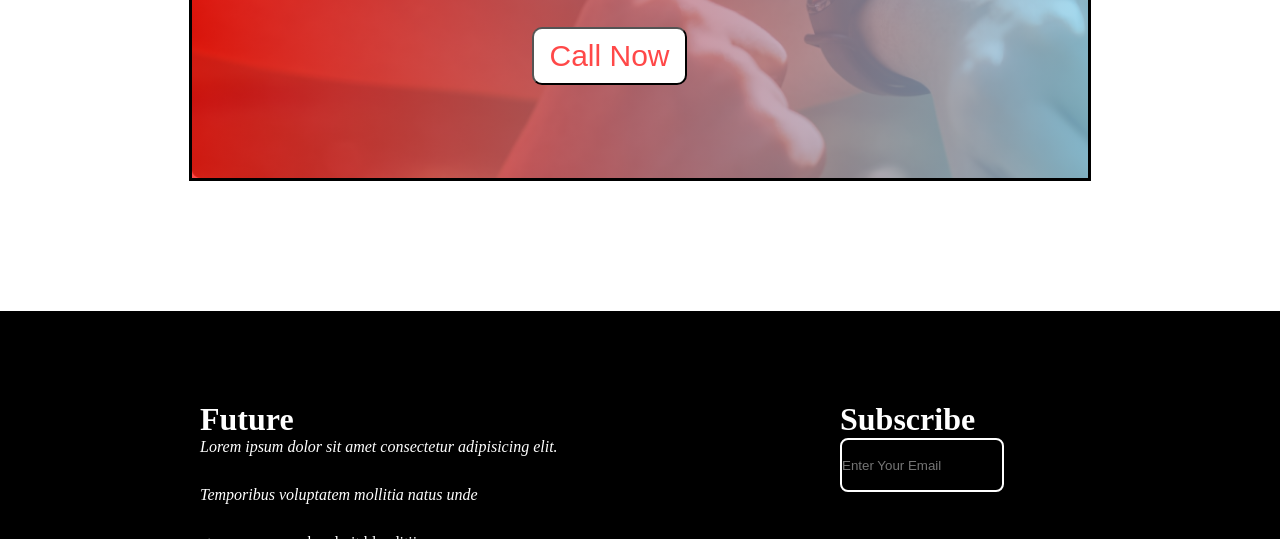
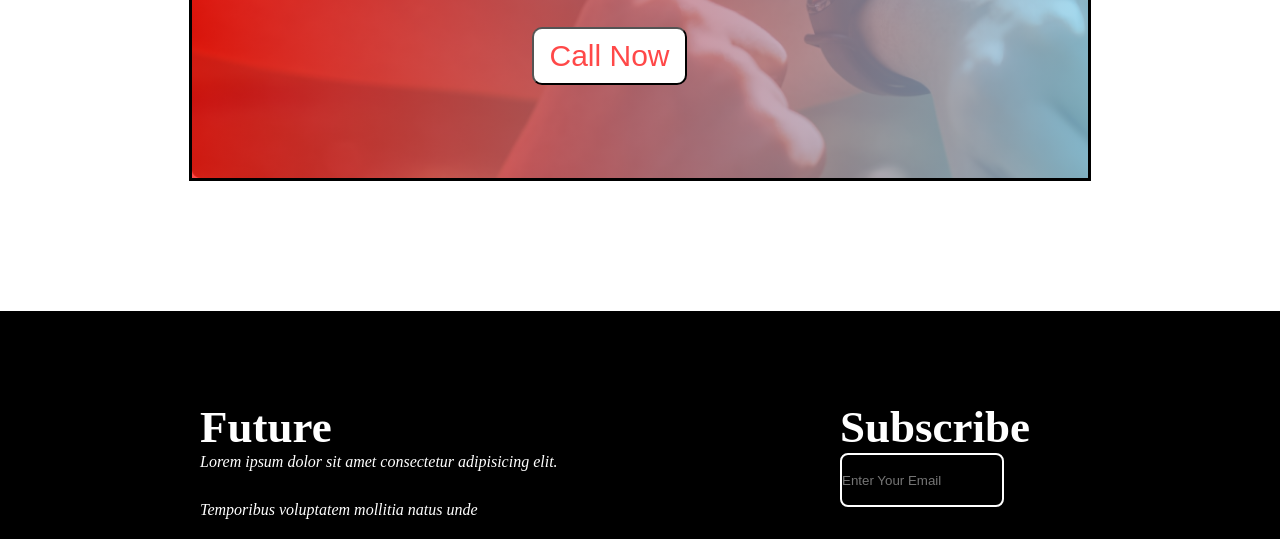
Before and after one commit to robs360/programming-hero-2, a plain HTML site: page index.html in a window 1280 px wide. Shown: the part 2012-2551 px from the top of the page. Drawn offline with Linux system fonts and the light colour scheme.

Commit message:
again commit have don

```diff
--- a/index.html
+++ b/index.html
@@ -193,7 +193,7 @@
        </main>
        <footer class="footerr">
              <div class="foot y">
-                 <h1>Future</h1>
+                 <h1 style="font-size: 45px;">Future</h1>
                  <p>Lorem ipsum dolor sit amet consectetur adipisicing elit.
                     <p>Temporibus voluptatem mollitia natus unde</p>
                      at magnam reprehenderit blanditiis quam accusamus quos.</p>
@@ -204,7 +204,7 @@
                         <img src="icons/youtube.png">
              </div>
              <div class="foot1 y">
-                  <h1>Subscribe</h1>
+                  <h1 style="font-size: 45px;">Subscribe</h1>
                   <label for="email" style="margin-bottom: 20px;">
                       <input type="email" placeholder="Enter Your Email"
                        style="background-color:black;
```
